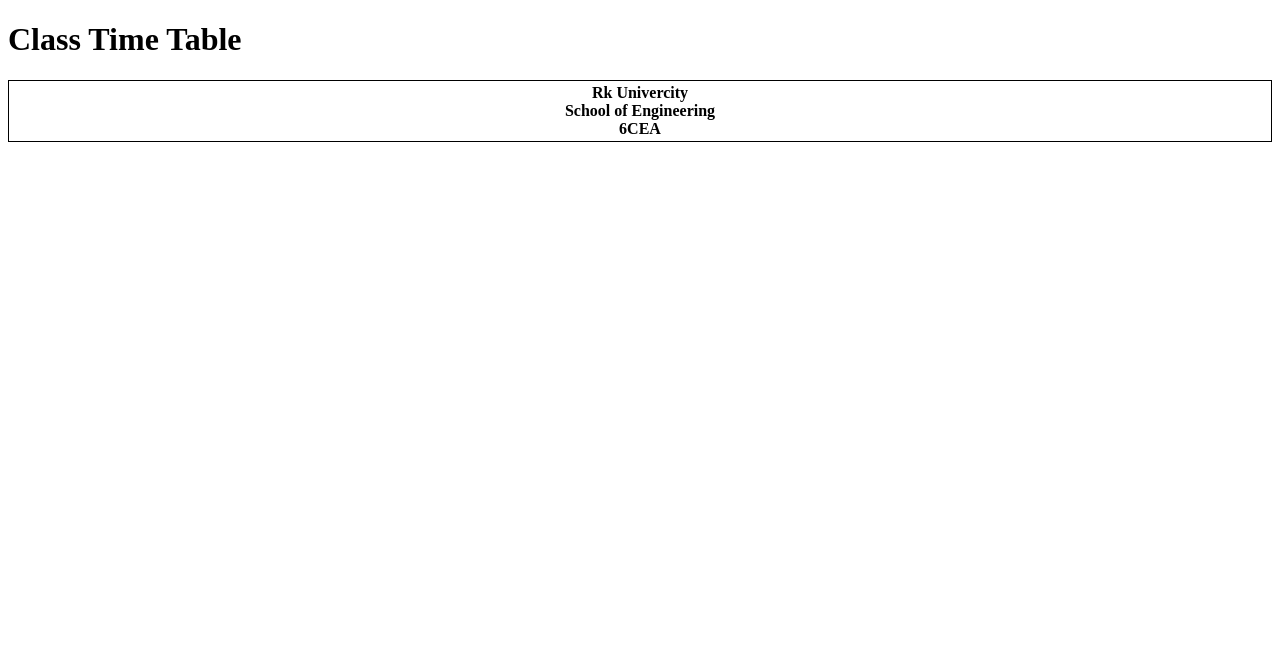
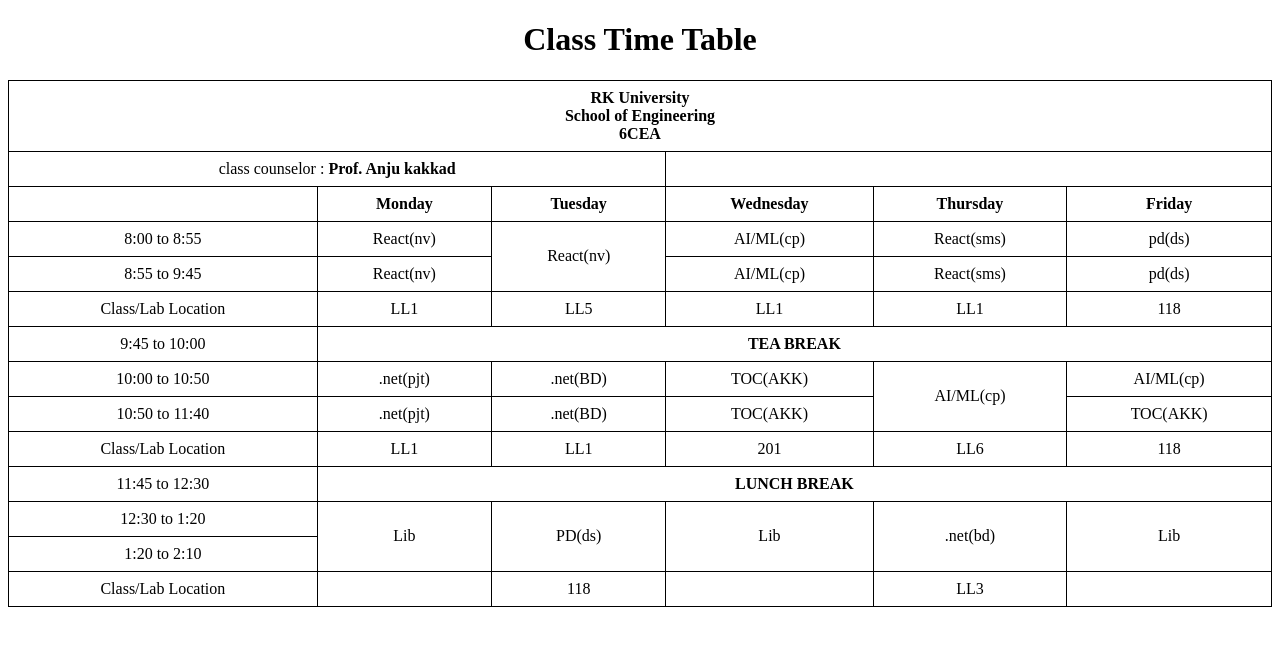
Before and after one commit to DhamechaKeval/React_Project, a React (Vite) app: page / in a window 1280 px wide. Shown: the top 646 px of the page. Built offline with nearby package versions, Linux system fonts and the light colour scheme.

Commit message:
Enhance ClassTimeTable component with improved styling and structure for better readability

```diff
--- a/src/lect2412/class_timetable.jsx
+++ b/src/lect2412/class_timetable.jsx
@@ -2,15 +2,116 @@ import * as React from "react";
 
 class ClassTimeTable extends React.Component {
     render() {
+        const tableStyle = {
+            width: "100%",
+            height: "150%",
+            borderCollapse: "collapse",
+            textAlign: "center",
+            border: "1px solid black"
+        };
+
+        const cellStyle = {
+            border: "1px solid black",
+            padding: "8px"
+        };
+
         return (
         <div>
-            <h1>Class Time Table</h1>
-            <table style={{width: "100%" ,height:"150%", border: "1px solid black"}}>
-                <th>
-                    <label>Rk Univercity</label><br/>
-                    <label>School of Engineering</label><br/>
-                    <label>6CEA</label><br/>
-                </th>
+            <h1 style={{ textAlign: "center" }}>Class Time Table</h1>
+            <table style={tableStyle}>
+                    <tr>
+                        <td style={cellStyle} colSpan="6" align="center">
+                            <strong>
+                            RK University<br />School of Engineering<br />6CEA
+                            </strong>
+                        </td>
+                    </tr>
+                    <tr>
+                        <td style={cellStyle} colSpan="3">class counselor : <b>Prof. Anju kakkad</b></td>
+                    </tr>
+                    <tr>
+                        <td style={cellStyle}></td>
+                        <td style={cellStyle}><strong>Monday</strong></td>
+                        <td style={cellStyle}><strong>Tuesday</strong></td>
+                        <td style={cellStyle}><strong>Wednesday</strong></td>
+                        <td style={cellStyle}><strong>Thursday</strong></td>
+                        <td style={cellStyle}><strong>Friday</strong></td>
+                    </tr>
+                <tbody>
+                    <tr>
+                        <td style={cellStyle}>8:00 to 8:55</td>
+                        <td style={cellStyle}>React(nv)</td>
+                        <td style={cellStyle} rowSpan="2">React(nv)</td>
+                        <td style={cellStyle}>AI/ML(cp)</td>
+                        <td style={cellStyle}>React(sms)</td>
+                        <td style={cellStyle}>pd(ds)</td>
+                    </tr>
+                    <tr>
+                        <td style={cellStyle}>8:55 to 9:45</td>
+                        <td style={cellStyle}>React(nv)</td>
+                        <td style={cellStyle}>AI/ML(cp)</td>
+                        <td style={cellStyle}>React(sms)</td>
+                        <td style={cellStyle}>pd(ds)</td>
+                    </tr>
+                    <tr>
+                        <td style={cellStyle}>Class/Lab Location</td>
+                        <td style={cellStyle}>LL1</td>
+                        <td style={cellStyle}>LL5</td>
+                        <td style={cellStyle}>LL1</td>
+                        <td style={cellStyle}>LL1</td>
+                        <td style={cellStyle}>118</td>
+                    </tr>
+                    <tr>
+                        <td style={cellStyle}>9:45 to 10:00</td>
+                        <td style={cellStyle} colSpan="5" align="center"><strong>TEA BREAK</strong></td>
+                    </tr>
+                    <tr>
+                        <td style={cellStyle}>10:00 to 10:50</td>
+                        <td style={cellStyle}>.net(pjt)</td>
+                        <td style={cellStyle}>.net(BD)</td>
+                        <td style={cellStyle}>TOC(AKK)</td>
+                        <td style={cellStyle} rowSpan="2">AI/ML(cp)</td>
+                        <td style={cellStyle}>AI/ML(cp)</td>
+                    </tr>
+                    <tr>
+                        <td style={cellStyle}>10:50 to 11:40</td>
+                        <td style={cellStyle}>.net(pjt)</td>
+                        <td style={cellStyle}>.net(BD)</td>
+                        <td style={cellStyle}>TOC(AKK)</td>
+                        <td style={cellStyle}>TOC(AKK)</td>
+                    </tr>
+                    <tr>
+                        <td style={cellStyle}>Class/Lab Location</td>
+                        <td style={cellStyle}>LL1</td>
+                        <td style={cellStyle}>LL1</td>
+                        <td style={cellStyle}>201</td>
+                        <td style={cellStyle}>LL6</td>
+                        <td style={cellStyle}>118</td>
+                    </tr>
+                    <tr>
+                        <td style={cellStyle}>11:45 to 12:30</td>
+                        <td style={cellStyle} colSpan="5"><strong>LUNCH BREAK</strong></td>
+                    </tr>
+                    <tr>
+                        <td style={cellStyle}>12:30 to 1:20</td>
+                        <td style={cellStyle} rowSpan="2">Lib</td>
+                        <td style={cellStyle} rowSpan="2">PD(ds)</td>
+                        <td style={cellStyle} rowSpan="2">Lib</td>
+                        <td style={cellStyle} rowSpan="2">.net(bd)</td>
+                        <td style={cellStyle} rowSpan="2">Lib</td>
+                    </tr>
+                    <tr>
+                        <td style={cellStyle}>1:20 to 2:10</td>
+                    </tr>
+                    <tr>
+                        <td style={cellStyle}>Class/Lab Location</td>
+                        <td style={cellStyle}></td>
+                        <td style={cellStyle}>118</td>
+                        <td style={cellStyle}></td>
+                        <td style={cellStyle}>LL3</td>
+                        <td style={cellStyle}></td>
+                    </tr>
+                </tbody>
             </table>
         </div>
         );
```
